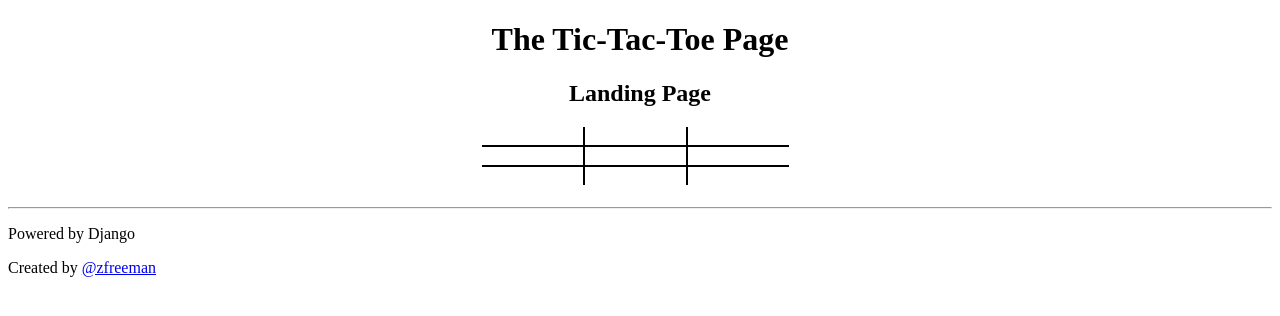
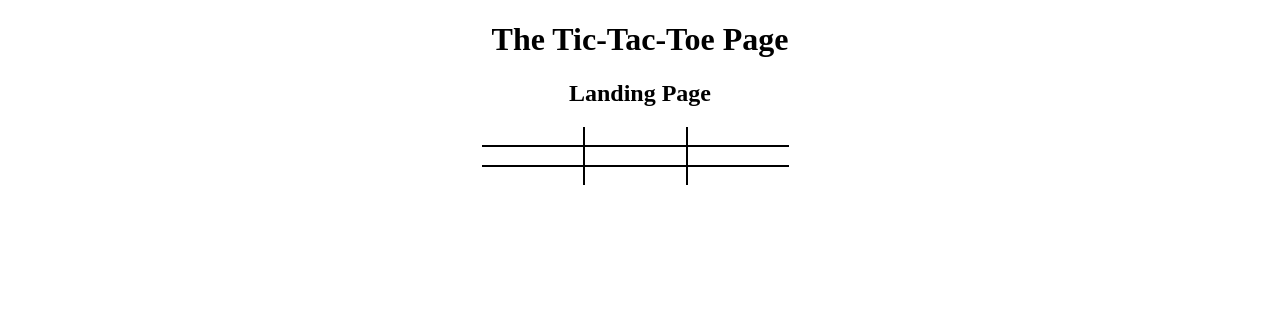
Before and after one commit to zachfreeman/heroku_ttt, a Django app: page /ttt/game/ in a window 1280 px wide. Shown: the top 316 px of the page. Run offline with Django 3.2, Linux system fonts and the light colour scheme.

Commit message:
Ahh broken, removing footer to try to fix

```diff
--- a/ttt/templates/ttt/base.html
+++ b/ttt/templates/ttt/base.html
@@ -18,9 +18,9 @@
         {% endblock content %}
     </div>
     <div id='footer'>
-        <hr>
-        <p>Powered by Django</p>
-        <p>Created by <a href="https://twitter.com/zfreeman" target="_blank">@zfreeman</a></p>
+{#        <hr>#}
+{#        <p>Powered by Django</p>#}
+{#        <p>Created by <a href="https://twitter.com/zfreeman" target="_blank">@zfreeman</a></p>#}
     </div>
 </body>
 </html>
```
